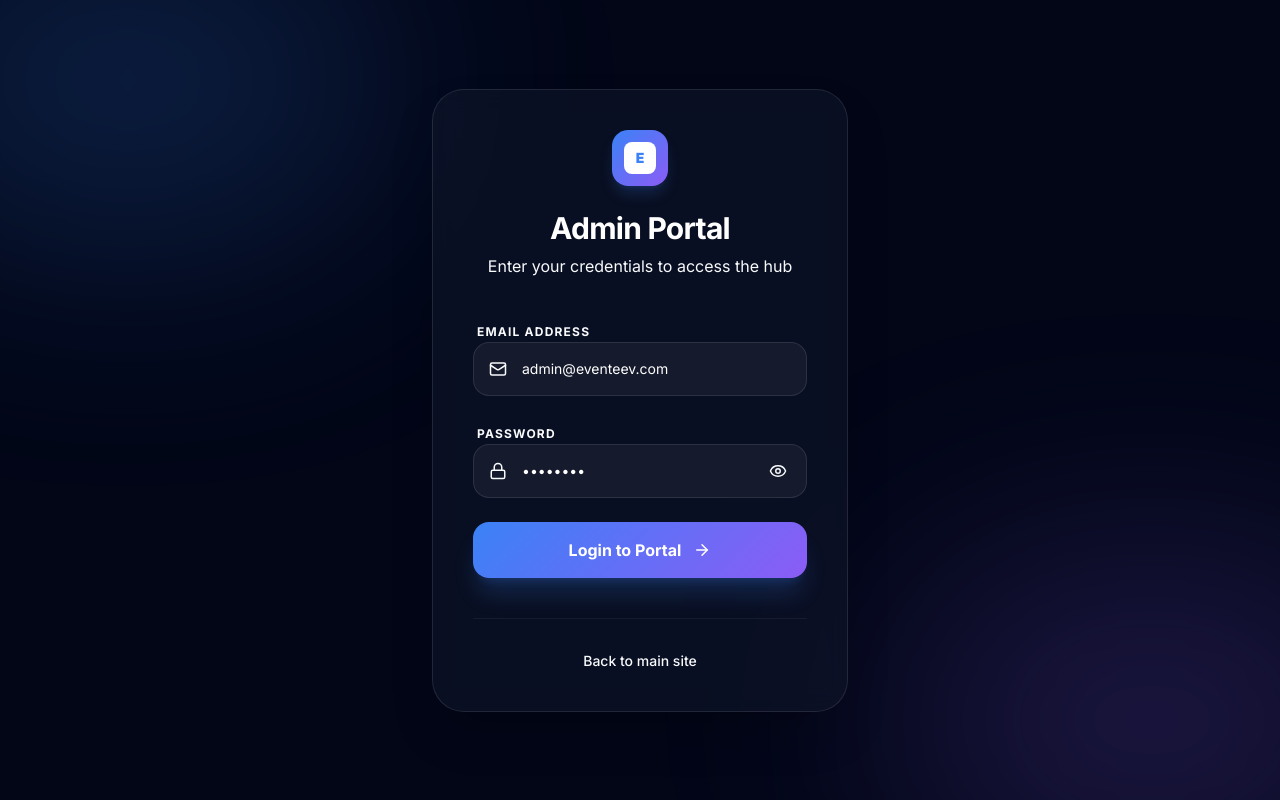
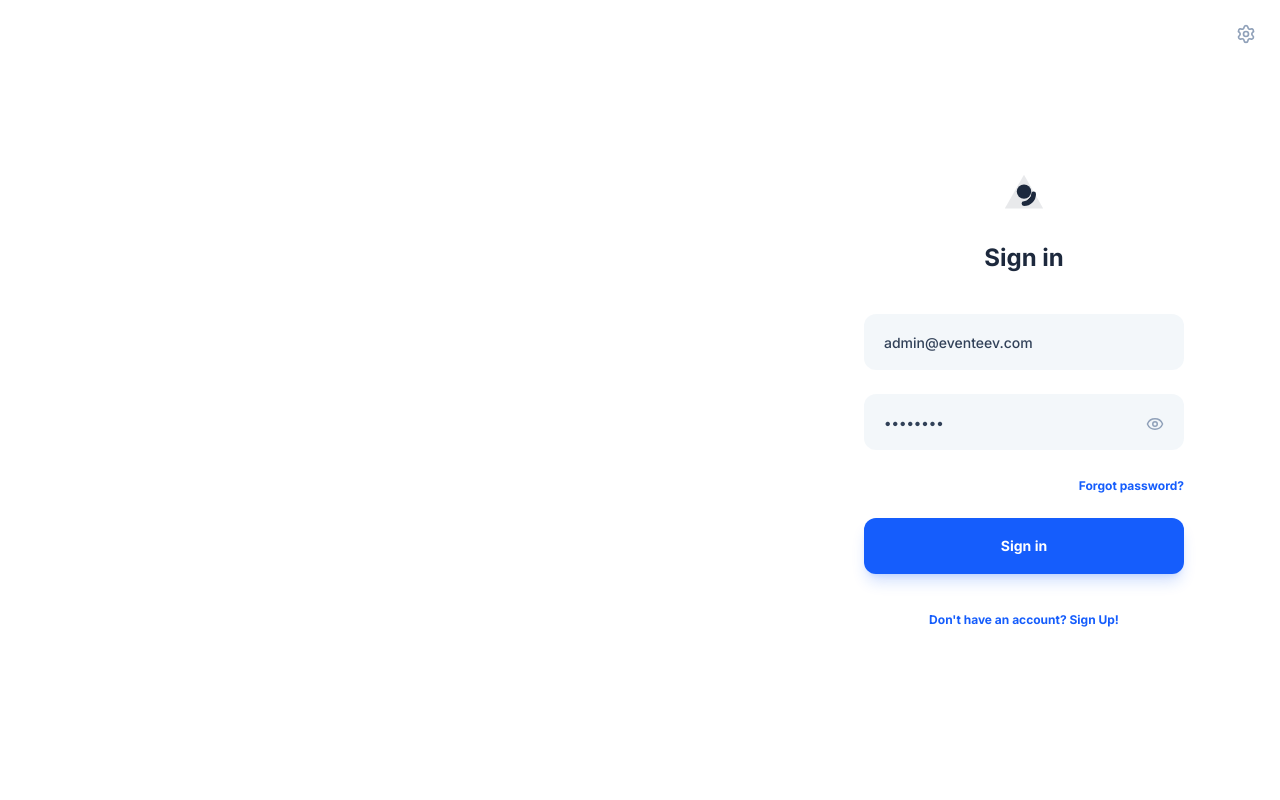
Before and after one commit to HelixgadeTechnologies/eventeev-admin, a Next.js app: page /login in a window 1280 px wide. Built offline with nearby package versions, Linux system fonts and the light colour scheme.

Commit message:
feat: redesign login page with side-panel architecture and updated branding

```diff
--- a/app/login/page.tsx
+++ b/app/login/page.tsx
@@ -2,9 +2,9 @@
 
 import { useState } from "react";
 import { useRouter } from "next/navigation";
-import { Eye, EyeOff, Lock, Mail, ArrowRight } from "lucide-react";
+import { Settings, Eye, EyeOff } from "lucide-react";
 import Link from "next/link";
-import { motion } from "framer-motion";
+import Image from "next/image";
 
 export default function LoginPage() {
   const router = useRouter();
@@ -16,98 +16,116 @@ export default function LoginPage() {
   const handleSubmit = async (e: React.FormEvent) => {
     e.preventDefault();
     setIsLoading(true);
-    // Simulate API call
     setTimeout(() => {
       router.push("/dashboard");
     }, 1000);
   };
 
   return (
-    <div className="min-h-screen w-full flex items-center justify-center relative overflow-hidden bg-[#020617]">
-      {/* Background Decorative Elements */}
-      <div className="absolute top-[-10%] left-[-10%] w-[40%] h-[40%] rounded-full bg-primary/20 blur-[120px]" />
-      <div className="absolute bottom-[-10%] right-[-10%] w-[40%] h-[40%] rounded-full bg-accent/20 blur-[120px]" />
+    <div className="min-h-screen w-full flex bg-white font-sans overflow-hidden">
+      {/* Left Panel: Architectural Image */}
+      <div className="hidden lg:block lg:w-[60%] relative h-full">
+        <Image
+          src="/login-architecture.png"
+          alt="Modern Architecture"
+          fill
+          className="object-cover"
+          priority
+        />
+      </div>
 
-      <motion.div
-        initial={{ opacity: 0, y: 20 }}
-        animate={{ opacity: 1, y: 0 }}
-        transition={{ duration: 0.6 }}
-        className="w-full max-w-[480px] p-8 z-10"
-      >
-        <div className="glass p-10 rounded-[2rem] shadow-2xl relative overflow-hidden group">
-          <div className="absolute inset-0 bg-gradient-to-br from-white/5 to-transparent opacity-0 group-hover:opacity-100 transition-opacity duration-500" />
+      {/* Right Panel: Login Form */}
+      <div className="w-full lg:w-[40%] flex flex-col relative bg-white">
+        {/* Top Gear Icon */}
+        <div className="absolute top-6 right-6 text-slate-400 cursor-pointer hover:text-slate-600 transition-colors">
+          <Settings size={20} />
+        </div>
 
-          <div className="text-center mb-10">
-            <div className="inline-flex items-center justify-center p-3 rounded-2xl bg-gradient-primary mb-6 shadow-lg shadow-primary/20">
-              <div className="w-8 h-8 bg-white rounded-lg flex items-center justify-center">
-                 <span className="text-primary font-black text-sm">E</span>
+        <div className="flex-1 flex flex-col items-center justify-center px-8 sm:px-12 md:px-20 lg:px-16 xl:px-24">
+          <div className="w-full max-w-sm">
+            {/* Logo */}
+            <div className="flex flex-col items-center mb-10">
+              <div className="relative w-12 h-12 mb-6">
+                <svg viewBox="0 0 40 40" className="w-full h-full text-slate-800">
+                  <path
+                    d="M20 4L36 32H4L20 4Z"
+                    fill="currentColor"
+                    className="opacity-10"
+                  />
+                  <circle cx="20" cy="18" r="6" fill="currentColor" />
+                  <path
+                    d="M20 28C24.4183 28 28 24.4183 28 20"
+                    stroke="currentColor"
+                    strokeWidth="4"
+                    strokeLinecap="round"
+                  />
+                </svg>
               </div>
-            </div>
-            <h1 className="text-3xl font-bold text-white mb-2 tracking-tight">Admin Portal</h1>
-            <p className="text-text-muted">Enter your credentials to access the hub</p>
+              <h1 className="text-2xl font-bold text-slate-800">Sign in</h1>
             </div>
 
             <form onSubmit={handleSubmit} className="space-y-6">
-            <div className="space-y-2">
-              <label className="text-xs font-bold text-text-muted uppercase tracking-widest ml-1">Email Address</label>
-              <div className="relative">
-                <Mail className="absolute left-4 top-1/2 -translate-y-1/2 text-text-muted" size={18} />
+              {/* Email Field */}
+              <div className="space-y-1">
                 <input
                   type="email"
                   value={email}
                   onChange={(e) => setEmail(e.target.value)}
-                  className="w-full bg-white/5 border border-white/10 rounded-2xl py-4 pl-12 pr-4 text-white outline-none focus:border-primary/50 focus:ring-4 focus:ring-primary/10 transition-all text-sm"
-                  placeholder="admin@eventeev.com"
+                  className="w-full h-14 bg-slate-100/80 border-none rounded-xl px-5 text-slate-700 placeholder:text-slate-400 outline-none focus:ring-2 focus:ring-blue-500/20 focus:bg-slate-100 transition-all text-sm font-medium"
+                  placeholder="E-mail Address *"
                   required
                 />
               </div>
-            </div>
 
-            <div className="space-y-2">
-              <label className="text-xs font-bold text-text-muted uppercase tracking-widest ml-1">Password</label>
-              <div className="relative">
-                <Lock className="absolute left-4 top-1/2 -translate-y-1/2 text-text-muted" size={18} />
+              {/* Password Field */}
+              <div className="space-y-1 relative">
                 <input
                   type={showPassword ? "text" : "password"}
                   value={password}
                   onChange={(e) => setPassword(e.target.value)}
-                  className="w-full bg-white/5 border border-white/10 rounded-2xl py-4 pl-12 pr-12 text-white outline-none focus:border-primary/50 focus:ring-4 focus:ring-primary/10 transition-all text-sm"
-                  placeholder="••••••••"
+                  className="w-full h-14 bg-slate-100/80 border-none rounded-xl px-5 text-slate-700 placeholder:text-slate-400 outline-none focus:ring-2 focus:ring-blue-500/20 focus:bg-slate-100 transition-all text-sm font-medium"
+                  placeholder="Password *"
                   required
                 />
                 <button
                   type="button"
                   onClick={() => setShowPassword(!showPassword)}
-                  className="absolute right-4 top-1/2 -translate-y-1/2 text-text-muted hover:text-white transition-colors p-1"
+                  className="absolute right-4 top-1/2 -translate-y-1/2 text-slate-400 hover:text-slate-600 transition-colors p-1"
                 >
                   {showPassword ? <EyeOff size={18} /> : <Eye size={18} />}
                 </button>
               </div>
+
+              {/* Forgot Password */}
+              <div className="flex justify-end">
+                <a href="#" className="text-xs font-bold text-blue-600 hover:text-blue-700 transition-colors">
+                  Forgot password?
+                </a>
               </div>
 
+              {/* Sign In Button */}
               <button
                 type="submit"
                 disabled={isLoading}
-              className="w-full bg-gradient-primary hover:opacity-90 text-white font-bold py-4 rounded-2xl transition-all active:scale-[0.98] disabled:opacity-70 shadow-xl shadow-primary/20 flex items-center justify-center gap-3 group/btn"
+                className="w-full h-14 bg-blue-600 hover:bg-blue-700 text-white font-bold rounded-xl transition-all active:scale-[0.98] disabled:opacity-70 shadow-lg shadow-blue-600/20 flex items-center justify-center text-sm"
               >
                 {isLoading ? (
                   <div className="h-5 w-5 animate-spin rounded-full border-2 border-white/30 border-t-white"></div>
                 ) : (
-                <>
-                  Login to Portal
-                  <ArrowRight size={18} className="group-hover/btn:translate-x-1 transition-transform" />
-                </>
+                  "Sign in"
                 )}
               </button>
             </form>
 
-          <div className="mt-10 pt-8 border-t border-white/5 text-center">
-            <Link href="https://eventeev.com" className="text-sm font-medium text-text-muted hover:text-primary transition-colors flex items-center justify-center gap-2">
-              Back to main site
+            {/* Sign Up Link */}
+            <div className="mt-8 text-center">
+              <Link href="#" className="text-xs font-bold text-blue-600 hover:text-blue-700 transition-colors">
+                Don&apos;t have an account? Sign Up!
               </Link>
             </div>
           </div>
-      </motion.div>
+        </div>
+      </div>
     </div>
   );
 }
```
Also changed, not shown: public/login-architecture.png (added). Lines whose indentation alone changed are shown as unchanged.
